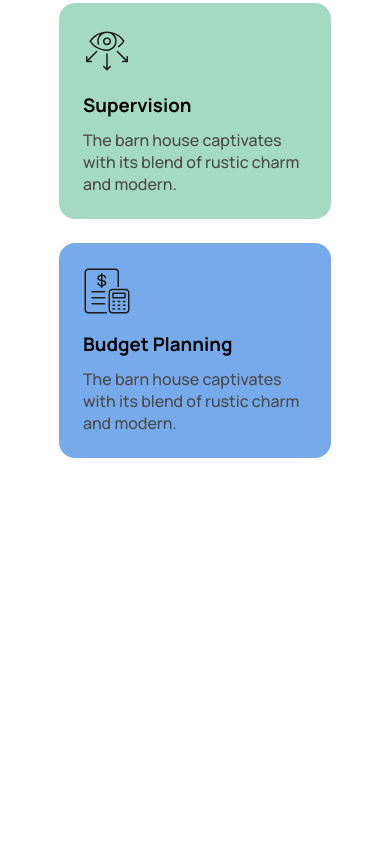
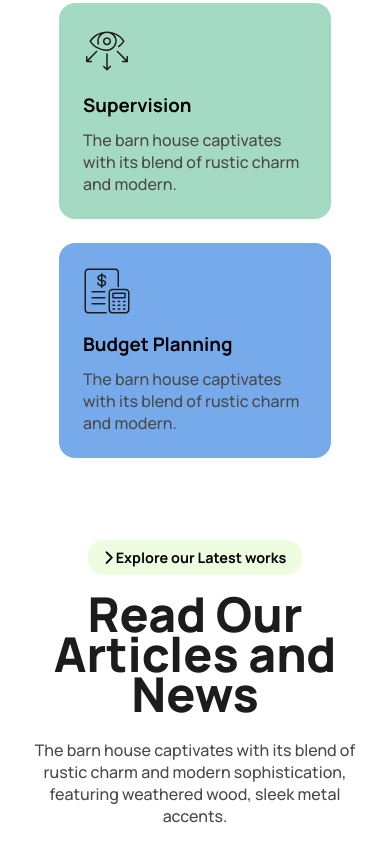
Before and after one commit to coder-boy-Laju/Rinterio, a plain HTML site: page index.html in a window 390 px wide. Shown: the part 3266-4127 px from the top of the page. Before the commit the page ends 3812 px from the top, so only its background shows below. Drawn offline with Linux system fonts and the light colour scheme.

Commit message:
protfolio section titel and description done with Responsive

```diff
--- a/css/style.css
+++ b/css/style.css
@@ -82,8 +82,14 @@ a {
 .section_titel_des{
   text-align: center;
 }
+.bg_add{
+  background-color: rgba(171, 239, 95, 0.2);
+  padding: 0.5rem 1rem;
+  border-radius: 1rem;
+}
 .section_titel_des span{
   font-weight: 700;
+  font-size: 0.9rem;
  }
 .section_titel_des h2{
   font-weight: 800;
--- a/index.html
+++ b/index.html
@@ -282,6 +282,16 @@
       </div>
     </div>
   </section>
+  <!-- protfolio section  -->
+   <section class="protfolio">
+    <div class="section_titel_des">
+      <span class="bg_add"><i class="fa-solid fa-chevron-right"></i> Explore our Latest works</span>
+      <h2 class="title">Read Our Articles and News</h2>
+      <p class="description">The barn house captivates with its blend of rustic charm and modern sophistication, featuring weathered wood, sleek metal accents.</p>
+    </div>
+
+
+   </section>
     </main>
   </body>
 </html>
```
